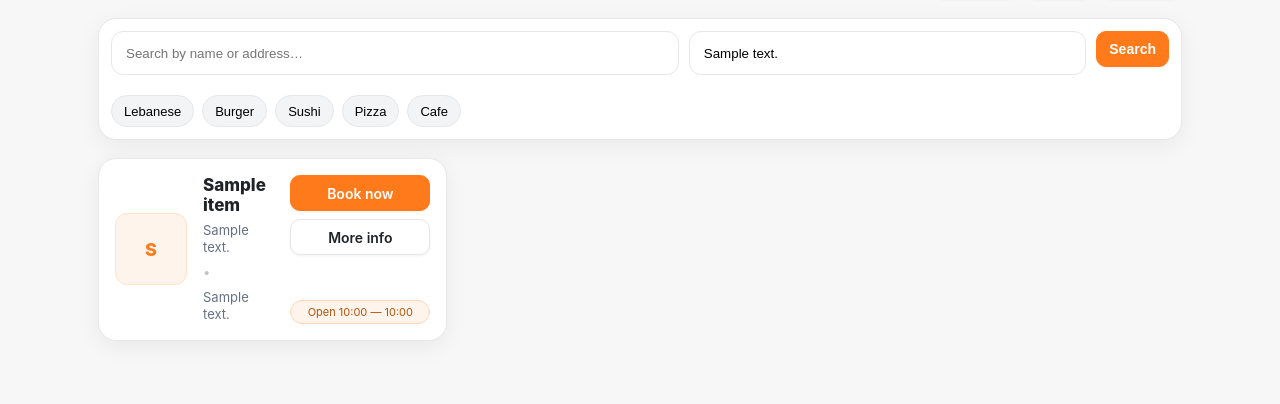
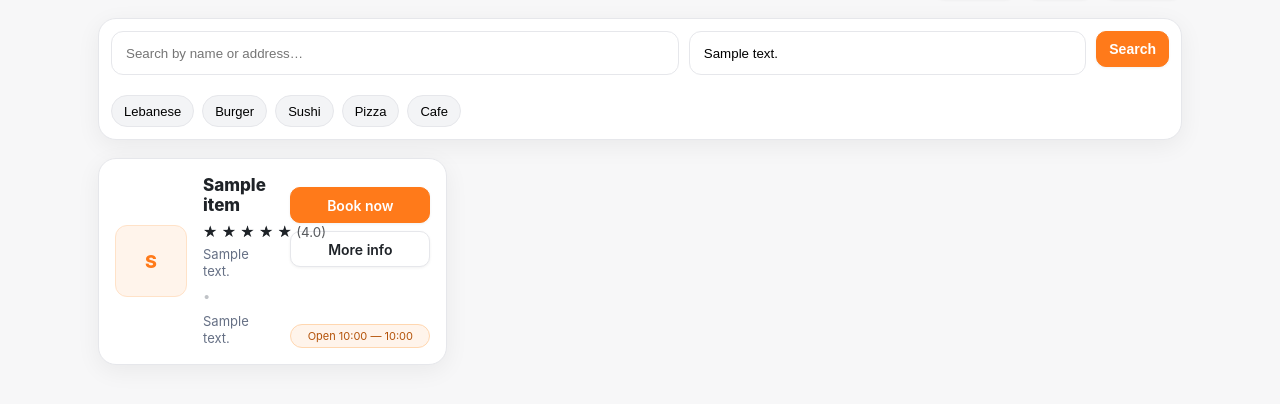
Before and after one commit to eligeabiantoun/bookify, a Django app: template templates/restaurants/browse.html in a window 1280 px wide. Shown: the part 67-471 px from the top of the page. Run offline with Django 5.2, Linux system fonts and the light colour scheme; the template is opened without the code that fills it: most values are stand-ins (such as "Sample title", 1, 10 or a date in 2020); data that the repository does not hold is empty; parts of the project's set-up code (start-up, migrations or seed data) failed here and were passed over.

Commit message:
Add restaurant rating field with validation and display stars in browse template

```diff
--- a/templates/restaurants/browse.html
+++ b/templates/restaurants/browse.html
@@ -59,16 +59,44 @@
       align-self:center;
     }
 
-    .info{flex:1;display:flex;flex-direction:column;justify-content:center;min-width:0}
+    .info{
+  flex:1;
+  display:flex;
+  flex-direction:column;
+  justify-content:center;
+  min-width:0;
+}
     .name{
       font-size:17px;font-weight:800;margin:0 0 6px 0;line-height:1.2;
       white-space:normal; overflow-wrap:anywhere;
     }
+
+    /* NEW: rating row sits under the name */
+    .rating-row{
+      display:flex;
+      gap:4px;
+      align-items:center;
+      margin:2px 0 6px 0;
+    }
+    .rating-row .star{
+      font-size:14px;
+      line-height:1;
+    }
+    .rating-row small{
+      opacity:.75;
+    }
+
     .meta{color:var(--muted);font-size:13px;line-height:1.35}
     .meta-row{display:flex;gap:.45rem;flex-wrap:wrap}
     .dot::before{content:"•";color:#c0c3c7}
 
-    .actions{flex:0 0 140px;display:flex;flex-direction:column;gap:8px}
+    .actions{
+  flex:0 0 140px;
+  display:flex;
+  flex-direction:column;
+  gap:8px;
+  margin-top:12px;   /* <<< add this */
+}
     .spacer{flex:1}
     .badge{
       align-self:stretch;height:24px;display:grid;place-items:center;
@@ -77,7 +105,18 @@
     }
 
     .sr{position:absolute;left:-9999px}
+
+    /* rating stars */
+    .star{display:inline-block;font-size:14px;line-height:1}
+    .star-empty{opacity:.35}
+    .star-half{position:relative}
+    .star-half::before{
+      content:"☆";
+      position:absolute;inset:0;width:50%;overflow:hidden
+    }
+    .rating small{margin-left:4px;opacity:.75}
 </style>
+
 </head>
 <body>
   <div class="wrap">
@@ -133,6 +172,25 @@
 
           <div class="info">
   <h3 class="name">{{ r.name }}</h3>
+
+  <div class="rating-row" aria-label="{{ r.rating|default:0|floatformat:1 }} out of 5">
+  {% with rr=r.rating|default:0|floatformat:1 %}
+    {% for _ in "12345" %}
+      {% with i=forloop.counter %}
+        {% if rr|floatformat:1 >= i %}
+          <span class="star star-full" aria-hidden="true">★</span>
+        {% elif rr|floatformat:1 >= i|add:"-0.5" %}
+          <span class="star star-half" aria-hidden="true">★</span>
+        {% else %}
+          <span class="star star-empty" aria-hidden="true">☆</span>
+        {% endif %}
+      {% endwith %}
+    {% endfor %}
+    <small>({{ rr }})</small>
+  {% endwith %}
+</div>
+
+
   <div class="meta">
     <div class="meta-row">
       <span>{{ r.cuisine }}</span><span class="dot"></span><span>{{ r.address }}</span>
```
Also changed, not shown: restaurants/models.py (+9 -1 lines), templates/restaurants/partials/stars.html/stars.html (added, +15 -0 lines), restaurants/migrations/0006_alter_restaurant_rating.py (added). Lines whose indentation alone changed are shown as unchanged.
